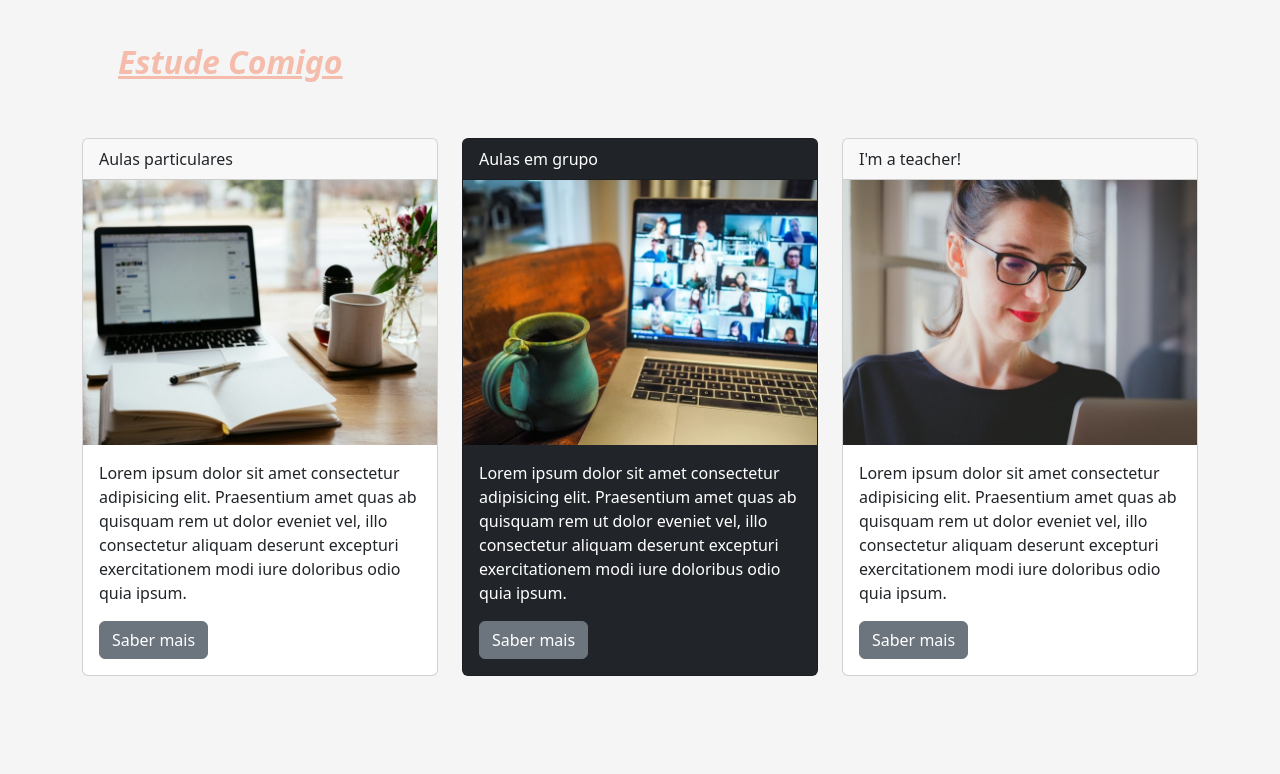
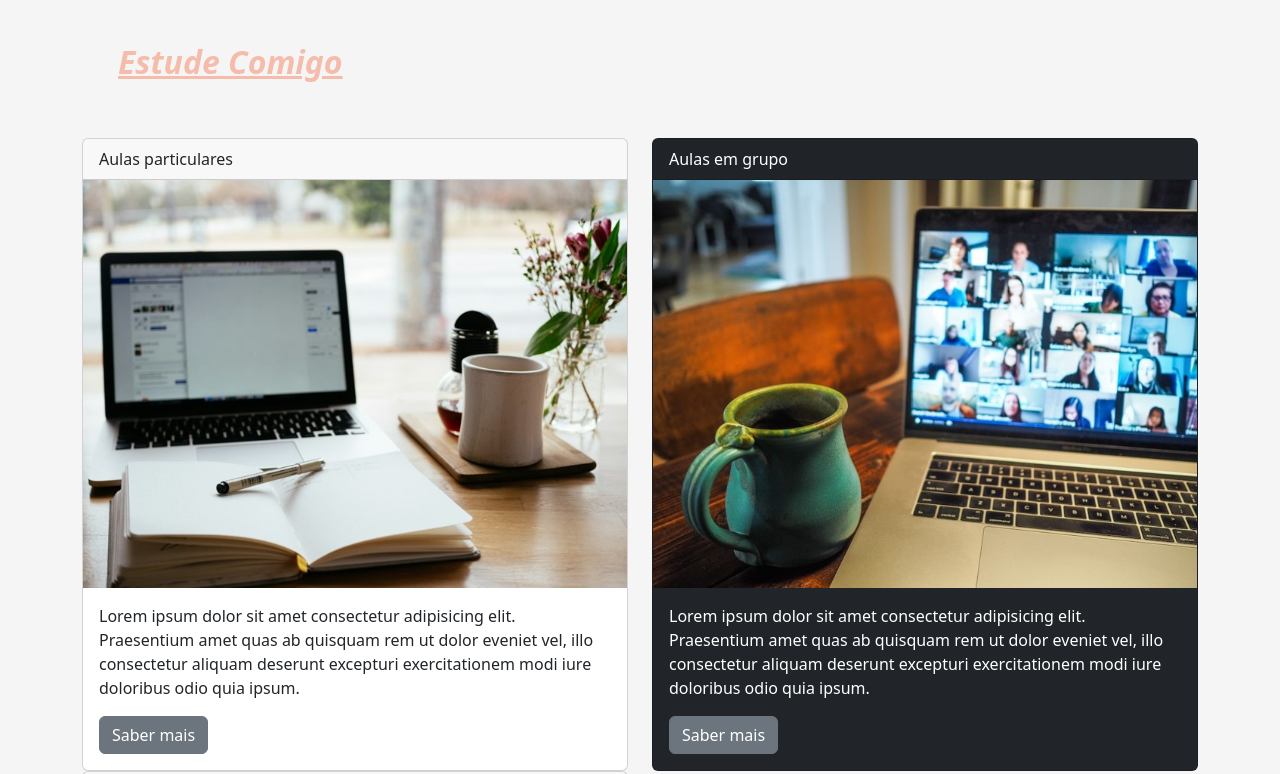
Before and after one commit to lucianafrazao/bootstrap_adv_m13, a plain HTML site: page index.html in a window 1280 px wide. Shown: the part 1460-2234 px from the top of the page. Drawn offline with Linux system fonts and the light colour scheme.

Commit message:
2 colunas para tablet

```diff
--- a/index.html
+++ b/index.html
@@ -115,7 +115,7 @@
             </div>
             <div class="container">
                 <div class="row">
-                    <div class="col-sm-6 col-md-4">
+                    <div class="col-sm-12 col-md-6">
                         <div class="card">
                             <div class="card-header">Aulas particulares</div>
                             <img src="./imagens/private.jpg">
@@ -127,7 +127,7 @@
                             </div>
                         </div>
                     </div>
-                    <div class="col-sm-6 col-md-4">
+                    <div class="col-sm-12 col-md-6">
                         <div class="card text-bg-dark">
                             <div class="card-header">Aulas em grupo</div>
                             <img src="./imagens/group.jpg">
@@ -139,7 +139,7 @@
                             </div>
                         </div>
                     </div>
-                    <div class="col-sm-6 col-md-4">
+                    <div class="col-sm-12 col-md-6">
                         <div class="card">
                             <div class="card-header">I'm a teacher!</div>
                             <img src="./imagens/onlineteacher.jpg">
```
